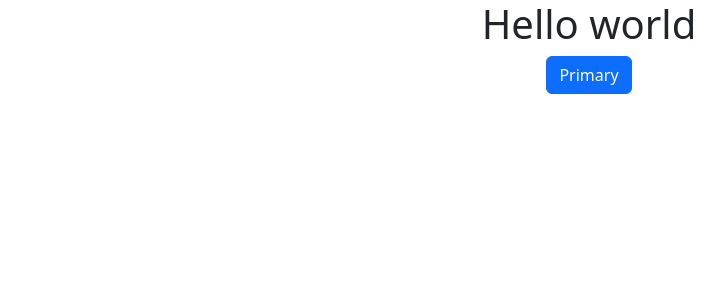
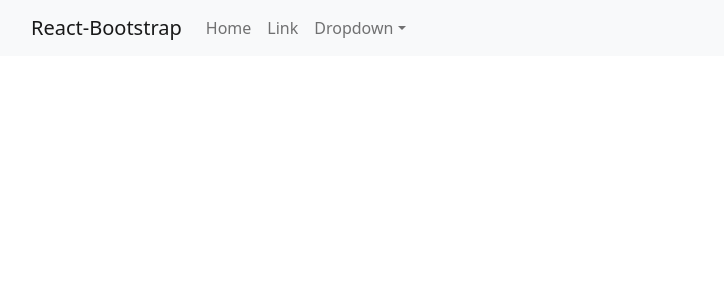
Before and after one commit to Sajalol/api-5-react-latest, a React (Create React App) app in the folder api-react/: page / in a window 1280 px wide. Shown: the top 300 px of the page, without its empty margins (51-775 px from the left). Built offline with nearby package versions, Linux system fonts and the light colour scheme.

Commit message:
added navbar

```diff
--- a/api-react/src/App.js
+++ b/api-react/src/App.js
@@ -1,12 +1,12 @@
 import Button from 'react-bootstrap/Button';
 import './App.css';
 import 'bootstrap/dist/css/bootstrap.min.css';
+import NavBar from './components/NavBar';
 
 function App() {
   return (
     <div className="App">
-      <h1>Hello world</h1>
-      <Button variant="primary">Primary</Button>
+      <NavBar />
     </div>
   );
 }
--- /dev/null
+++ b/api-react/src/components/NavBar.js
@@ -0,0 +1,35 @@
+import React from 'react'
+import Container from 'react-bootstrap/Container';
+import Nav from 'react-bootstrap/Nav';
+import Navbar from 'react-bootstrap/Navbar';
+import NavDropdown from 'react-bootstrap/NavDropdown';
+
+const NavBar = () => {
+  return (
+    <Navbar bg="light" expand="lg">
+    <Container>
+      <Navbar.Brand href="#home">React-Bootstrap</Navbar.Brand>
+      <Navbar.Toggle aria-controls="basic-navbar-nav" />
+      <Navbar.Collapse id="basic-navbar-nav">
+        <Nav className="me-auto">
+          <Nav.Link href="#home">Home</Nav.Link>
+          <Nav.Link href="#link">Link</Nav.Link>
+          <NavDropdown title="Dropdown" id="basic-nav-dropdown">
+            <NavDropdown.Item href="#action/3.1">Action</NavDropdown.Item>
+            <NavDropdown.Item href="#action/3.2">
+              Another action
+            </NavDropdown.Item>
+            <NavDropdown.Item href="#action/3.3">Something</NavDropdown.Item>
+            <NavDropdown.Divider />
+            <NavDropdown.Item href="#action/3.4">
+              Separated link
+            </NavDropdown.Item>
+          </NavDropdown>
+        </Nav>
+      </Navbar.Collapse>
+    </Container>
+  </Navbar>
+);
+}
+
+export default NavBar
```
